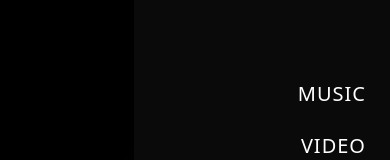
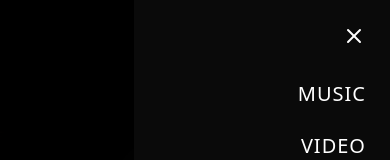
Before and after one commit to Stookster/oro-website, a React (Vite) app: page / in a window 390 px wide. Both pictures are taken after a click on the button "Open menu". Shown: the top 160 px of the page. Built offline with nearby package versions, Linux system fonts and the light colour scheme; a web font is replaced by a local one.

Commit message:
Add close button functionality
Implemented a close button in the navigation component to enhance user experience.
[skip gpt_engineer]

```diff
--- a/src/components/Navigation.tsx
+++ b/src/components/Navigation.tsx
@@ -1,4 +1,5 @@
 import { useState } from "react";
+import { X } from "lucide-react";
 
 const Navigation = () => {
   const [isOpen, setIsOpen] = useState(false);
@@ -55,6 +56,15 @@ const Navigation = () => {
             }`}
             onClick={(e) => e.stopPropagation()}
           >
+            {/* Close button */}
+            <button
+              onClick={() => setIsOpen(false)}
+              className="absolute top-4 right-4 p-2 text-white hover:text-gray-300 transition-colors"
+              aria-label="Close menu"
+            >
+              <X className="h-6 w-6" />
+            </button>
+
             <div className="flex flex-col items-end pt-20 px-6 space-y-6">
               <a
                 href="#music"
```
